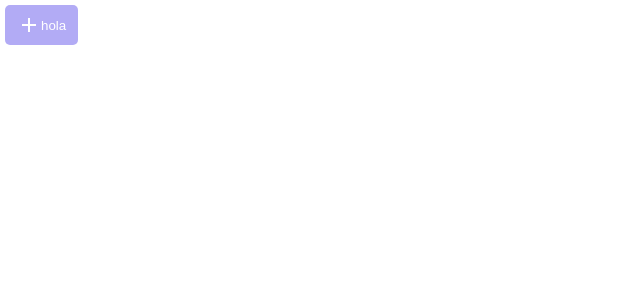
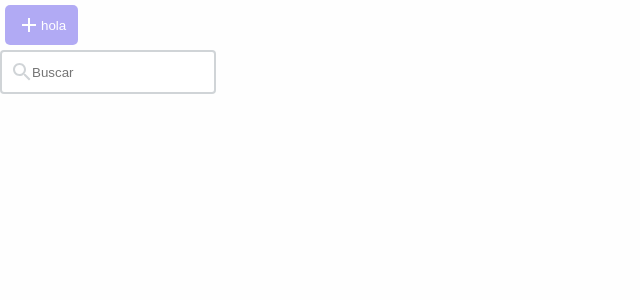
Before and after one commit to Djvash01/pokemon-app, an Angular app: page / in a window 1280 px wide. Shown: the top 300 px of the page, without its empty margins (0-640 px from the left). Built offline with nearby package versions, Linux system fonts and the light colour scheme.

Commit message:
feat: 🎸 add  serach input

```diff
--- a/src/app/app.component.html
+++ b/src/app/app.component.html
@@ -2,3 +2,4 @@
   <img src="assets/icons/add.svg" alt="">
   hola
 </app-button>
+<app-search-input></app-search-input>
--- /dev/null
+++ b/src/app/shared/search-input/search-input.component.html
@@ -0,0 +1,8 @@
+
+<div class="search__container">
+  <img  class="search__prefix-icon" src="assets/icons/search.svg" alt="search">
+  <input
+    class="search__input"
+    placeholder="Buscar"
+    type="text">
+</div>
--- /dev/null
+++ b/src/app/shared/search-input/search-input.component.scss
@@ -0,0 +1,27 @@
+@import 'colors/colors.scss';
+
+.search {
+  &__container {
+    position: relative;
+  }
+  &__input {
+    height: 30px;
+    border: 2px solid $color-secondary;
+    padding: 5px;
+    padding-left: 30px;
+    color: $color-secondary;
+    border-radius: 4px;
+    &:focus-visible {
+      outline-color: $color-secondary;
+      border-color: $color-secondary;
+    }
+  }
+  &__prefix-icon {
+    position: absolute;
+    top: 50%;
+    left: 10px;
+    transform: translateY(-50%);
+    width: 24px;
+    height: 24px;
+  }
+}
--- a/src/styles.scss
+++ b/src/styles.scss
@@ -6,4 +6,5 @@ body {
   margin: 0;
   font-family: sans-serif;
   color: $color-black;
+  background-color: $color-background;
 }
--- a/src/styles/colors/colors.scss
+++ b/src/styles/colors/colors.scss
@@ -3,3 +3,4 @@ $color-secondary : #D0D4D7;
 $color-disabled : #D2CCFA;
 $color-black : #000;
 $color-white : #fff;
+$color-background : #FEFEFE;
```
Also changed, not shown: src/app/shared/search-input/search-input.component.ts (added, +10 -0 lines), src/app/shared/shared.module.ts (+5 -2 lines), src/assets/icons/search.svg (added), 1 other file (tests, documents, lock files or other folders).
